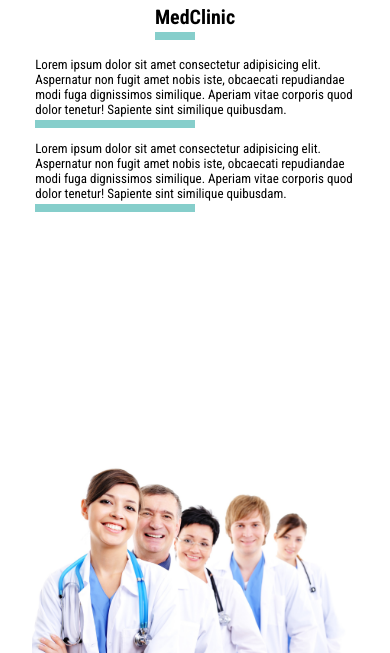
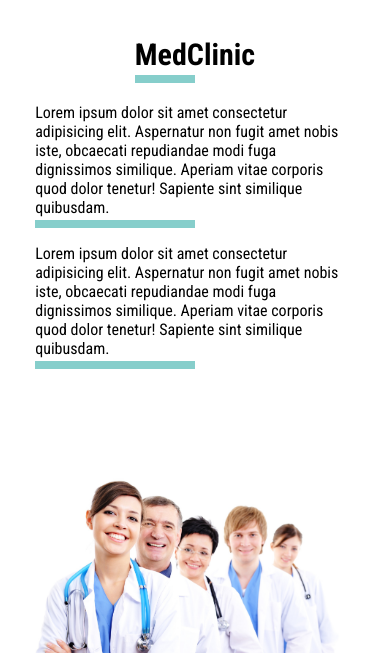
Before and after one commit to Scorpion19702022/clinic, a website: page index.html in a window 390 px wide. Shown: the part 62-715 px from the top of the page. Drawn offline with Linux system fonts and the light colour scheme; a web font is replaced by a local one.

Commit message:
corrected style small for section home

```diff
--- a/sass/_small.scss
+++ b/sass/_small.scss
@@ -23,20 +23,11 @@
 	}
 
 	.sectionhome {
-		padding: 4em 2em 2em 2em;
 		height: 100vh;
 		.info {
 			padding: 0.2em;
 			height: 40%;
 			margin-bottom: 1em;
-			&__heading {
-				&--head {
-					font-size: 2rem;
-				}
-			}
-			p {
-				font-size: 1.3rem;
-			}
 		}
 		.image {
 			height: 40%;
```
Also changed, not shown: css/style.css, 1 other file.
